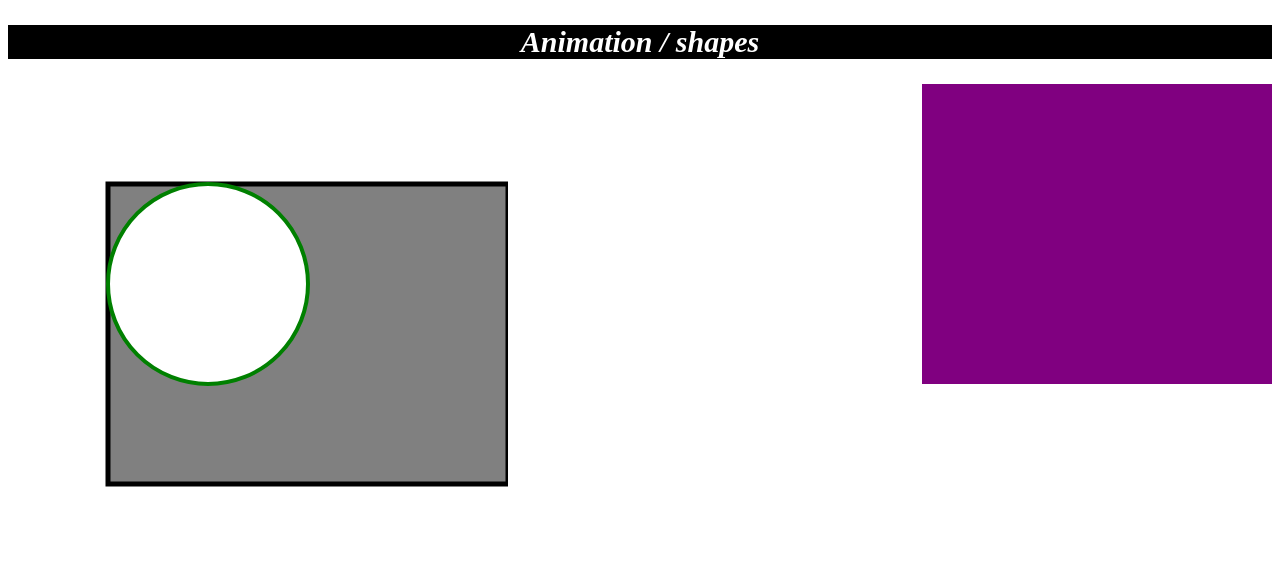
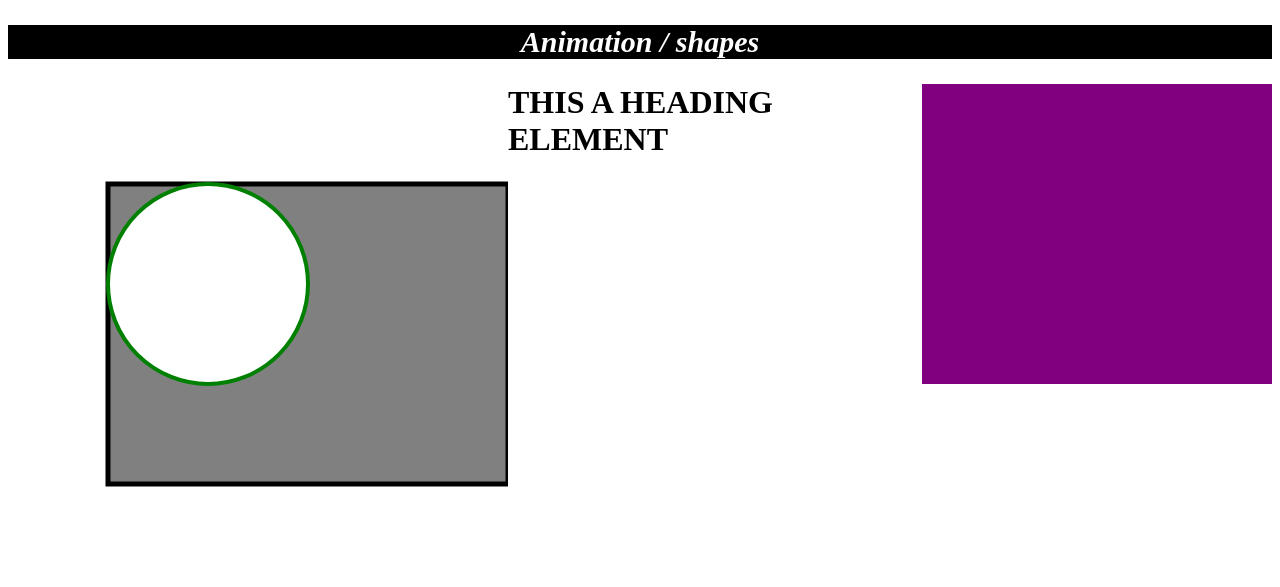
Before and after one commit to Nyansuku/ReplitprojectOne, a plain HTML site: page index.html in a window 1280 px wide. Shown: the part 1713-2300 px from the top of the page. Drawn offline with Linux system fonts and the light colour scheme.

Commit message:
new changes

```diff
--- a/index.html
+++ b/index.html
@@ -52,6 +52,9 @@
     </div>
     <div class="animation" style="float:right;"></div>
   </div>
+  <div>
+    <h1>THIS A HEADING ELEMENT</h1>
+  </div>
 </body>
 
 </html>
```
